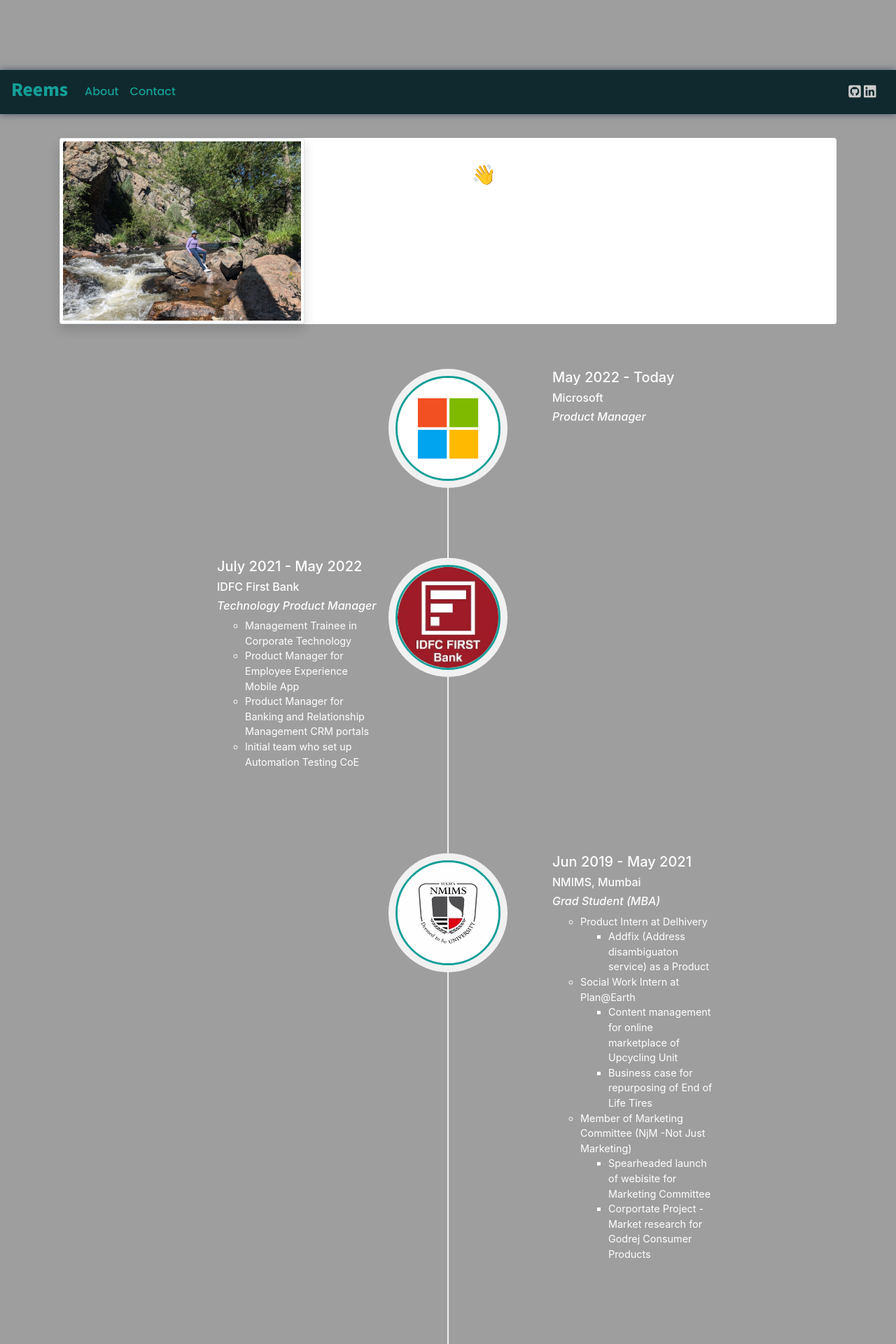
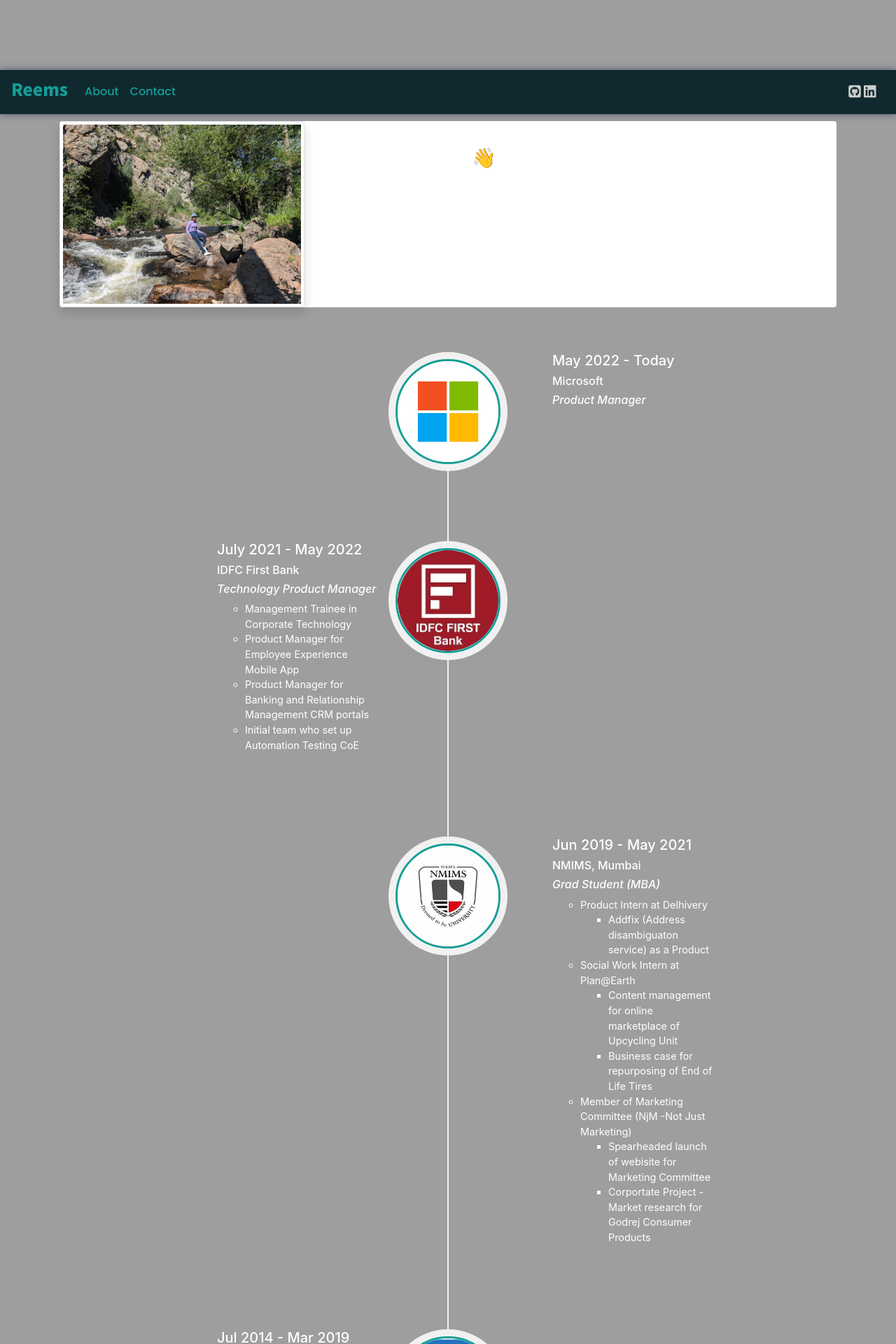
Before and after one commit to reemstk/reemstk.github.io, a Jekyll site: the page built from index.md, in a window 1280 px wide. Shown: the top 1920 px of the page at 70% size. Built offline with Jekyll 4.4.1, drawn with Linux system fonts in a browser that asks for light colours; nearby versions of some CDN libraries; comment, search, counter and statistics services are not loaded; our own code applies the rules of GitHub Pages for plain Markdown files.

Commit message:
Update nav.html

```diff
--- a/_includes/nav.html
+++ b/_includes/nav.html
@@ -1,5 +1,5 @@
 {% assign theme = site.data.themes[site.ui_theme] %}
-<nav class="navbar navbar-expand-lg glowing-border mb-4" style="font-family:{{ theme.link-font }};background-color:{{ theme.nav-color }};">
+<nav class="navbar navbar-expand-lg glowing-border" style="font-family:{{ theme.link-font }};background-color:{{ theme.nav-color }};">
   <a class="navbar-brand" href="/index.html"><h4 style="font-family:{{ theme.title-font }};font-weight:600;color:{{ theme.nav-text}};">{{ site.title }}</h4></a>
   <button class="navbar-toggler text-{{ theme.button-color }}" type="button" data-toggle="collapse" data-target="#navbarSupportedContent" aria-controls="navbarSupportedContent" aria-expanded="false" aria-label="Toggle navigation">
     <i class="{{ site.nav-dIcon }}"></i>
```
